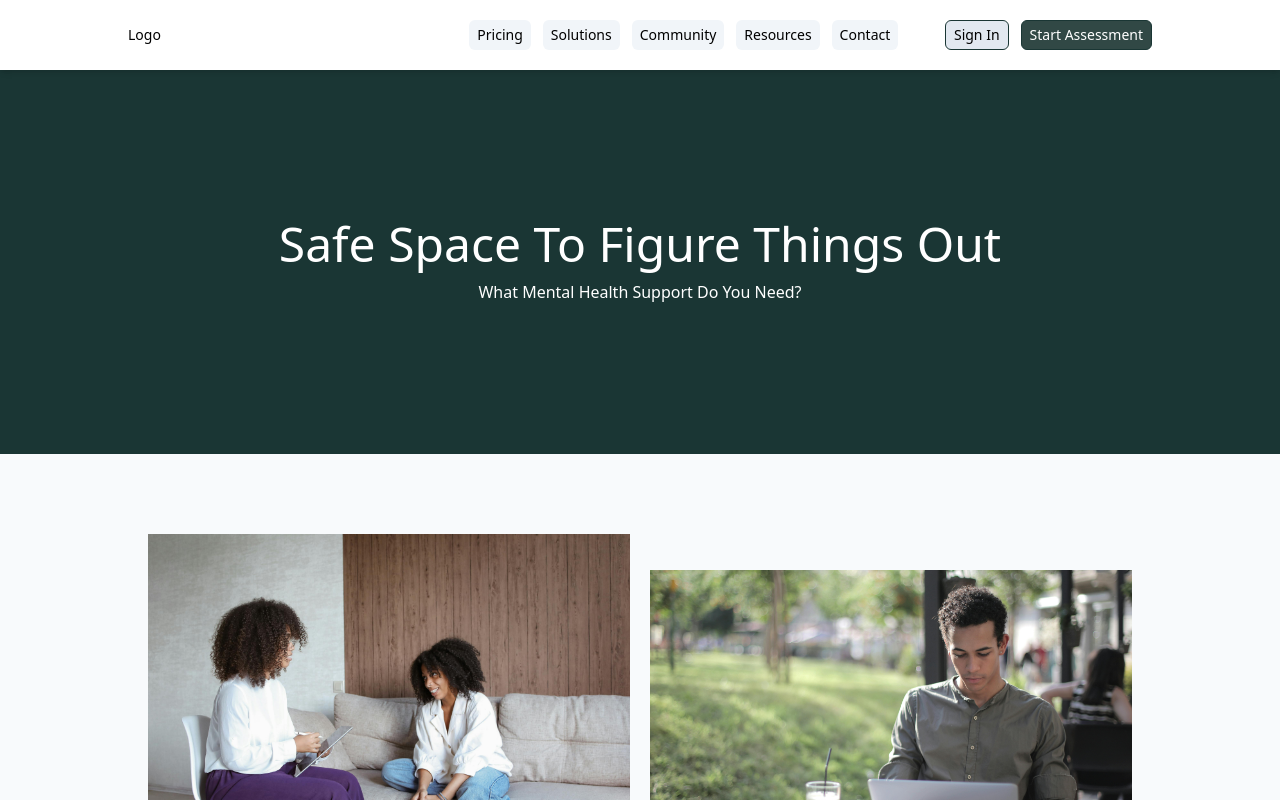
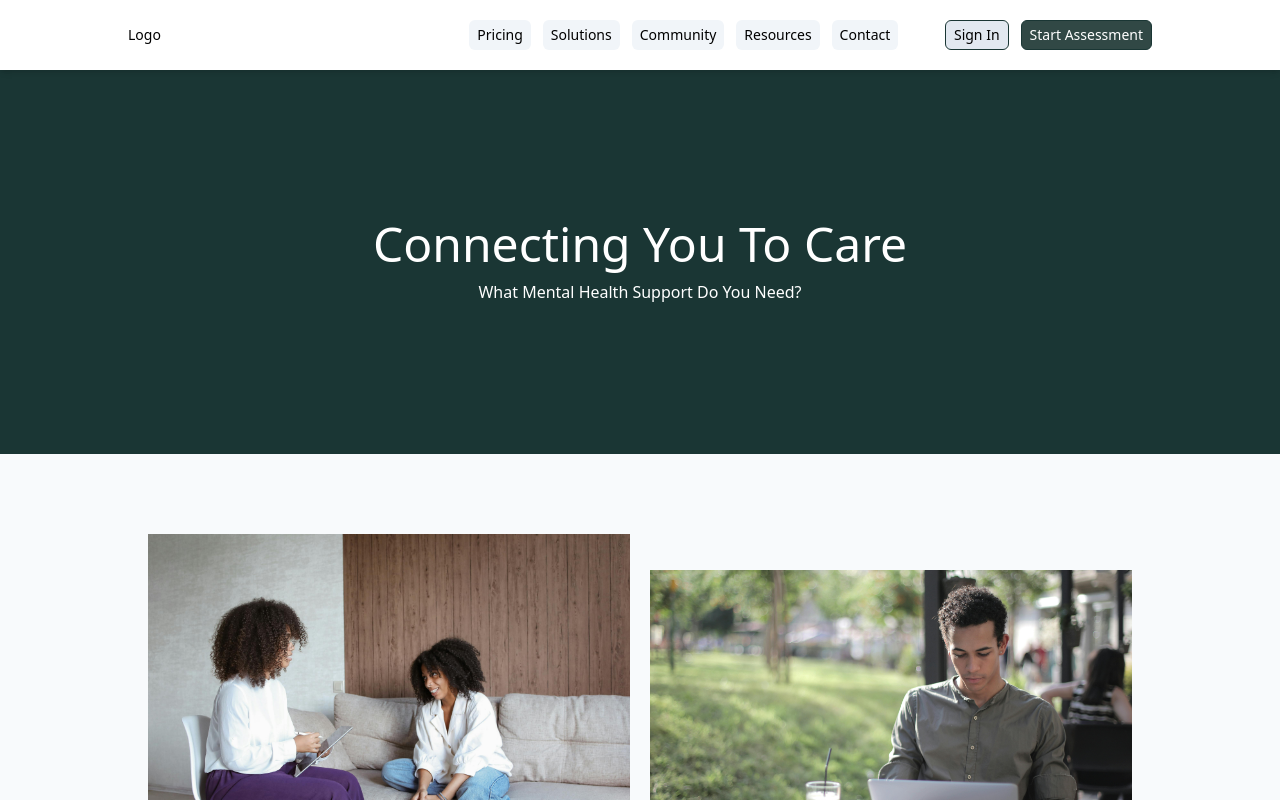
Before and after one commit to kkopoku/therapy-link, a Next.js app in the folder frontend/: page / in a window 1280 px wide. Shown: the top 800 px of the page. Built offline with nearby package versions, Linux system fonts and the light colour scheme; no server answers.

Commit message:
changed slogan

```diff
--- a/frontend/src/app/page.tsx
+++ b/frontend/src/app/page.tsx
@@ -18,7 +18,7 @@ export default function Home() {
     <UnauthenticatedLayout>
       <div className="flex flex-col bg-[#1A3634] w-full items-center justify-center min-h-96 text-white gap-y-3">
         <p className="text-5xl text-center font-medium">
-          Safe Space To Figure Things Out
+          Connecting You To Care
         </p>
         <p className="text-md text-center font-medium">
           What Mental Health Support Do You Need?
```
